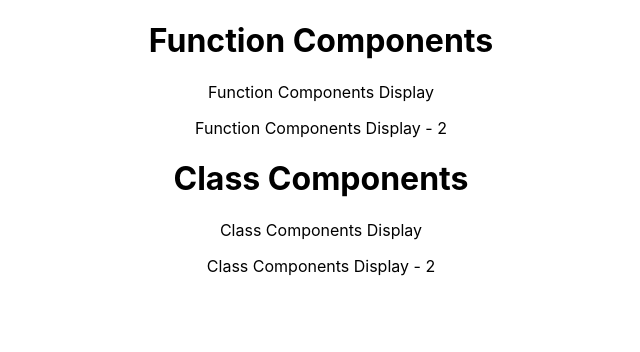
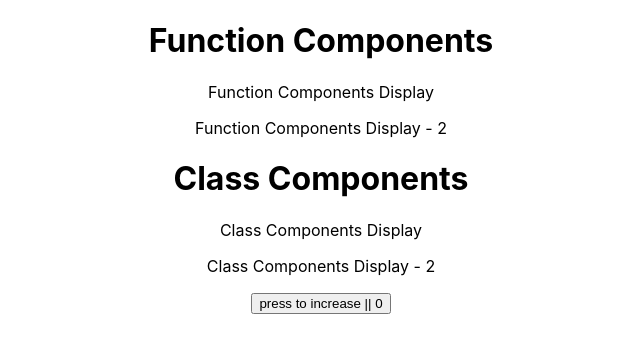
Before and after one commit to ahnas/react, a React (Create React App) app: page / in a window 1280 px wide. Shown: the top 352 px of the page, without its empty margins (319-959 px from the left). Built offline with nearby package versions, Linux system fonts and the light colour scheme.

Commit message:
onclick increase value

```diff
--- a/src/App.js
+++ b/src/App.js
@@ -5,6 +5,7 @@ import './App.css';
 
 import { FunctionComp ,FunctionComp2 }   from './Components/FunctionalComp';
 import { ClassComp ,ClassComp2 } from './Components/ClassComp';
+import Click from './Components/Click';
 
 function App() {
   return (
@@ -17,6 +18,7 @@ function App() {
       <h1>Class Components</h1>
       <ClassComp />
       <ClassComp2 />
+      <Click />
     </div>
   );
 }
--- /dev/null
+++ b/src/Components/Click.js
@@ -0,0 +1,28 @@
+import React, { Component } from 'react';
+
+class Click extends Component {
+
+
+    constructor(props) {
+        super(props);
+
+        this.state = {
+            count : 0
+        };
+    }
+
+    UpdateClick = () => {
+        this.setState({count : this.state.count + 2 })
+    }
+
+    render() {
+        const {count} = this.state;
+        return (
+            <div>
+                <button onClick={this.UpdateClick}>press to increase || {count} </button>
+            </div>
+        );
+    }
+}
+
+export default Click;
```
